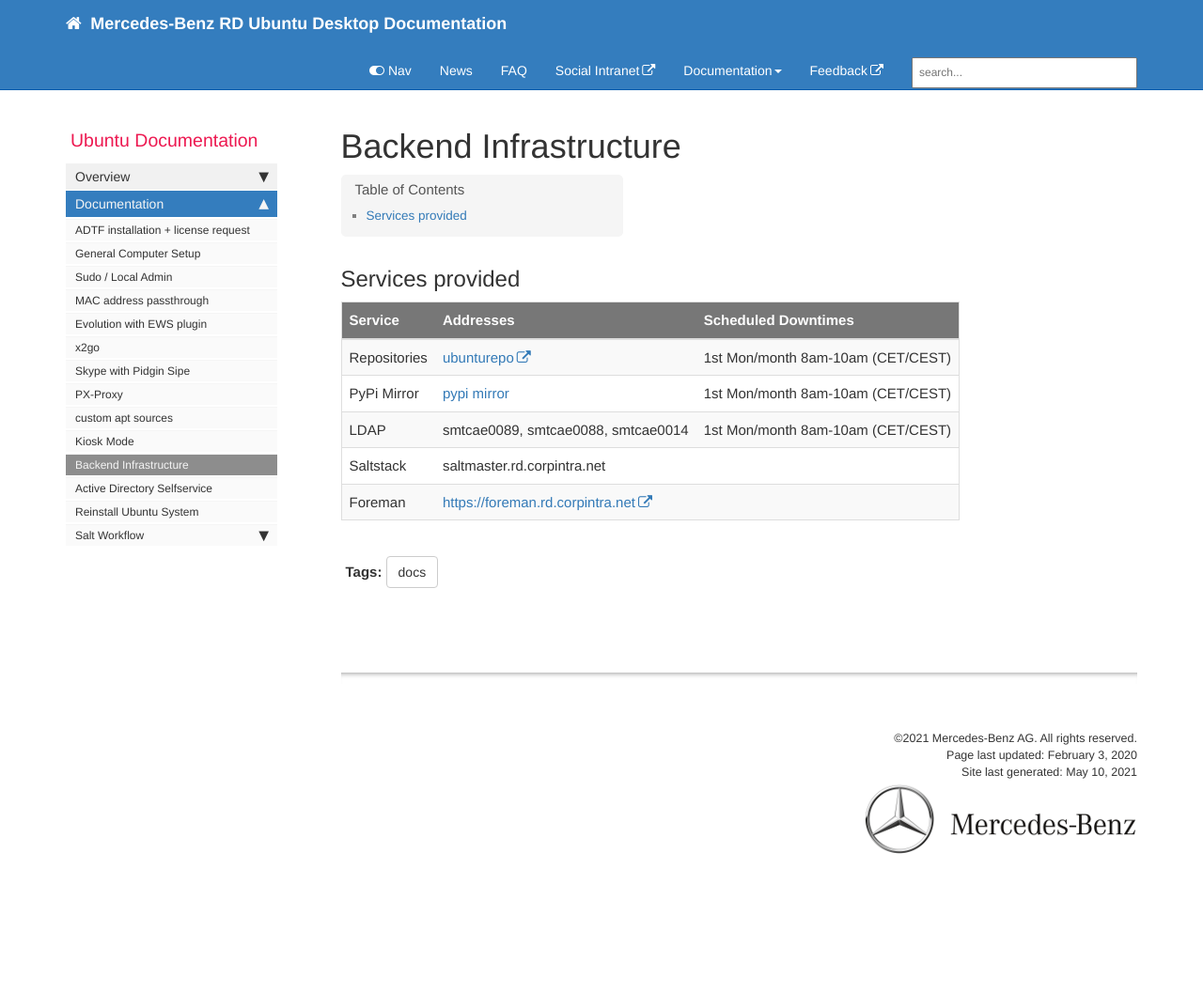
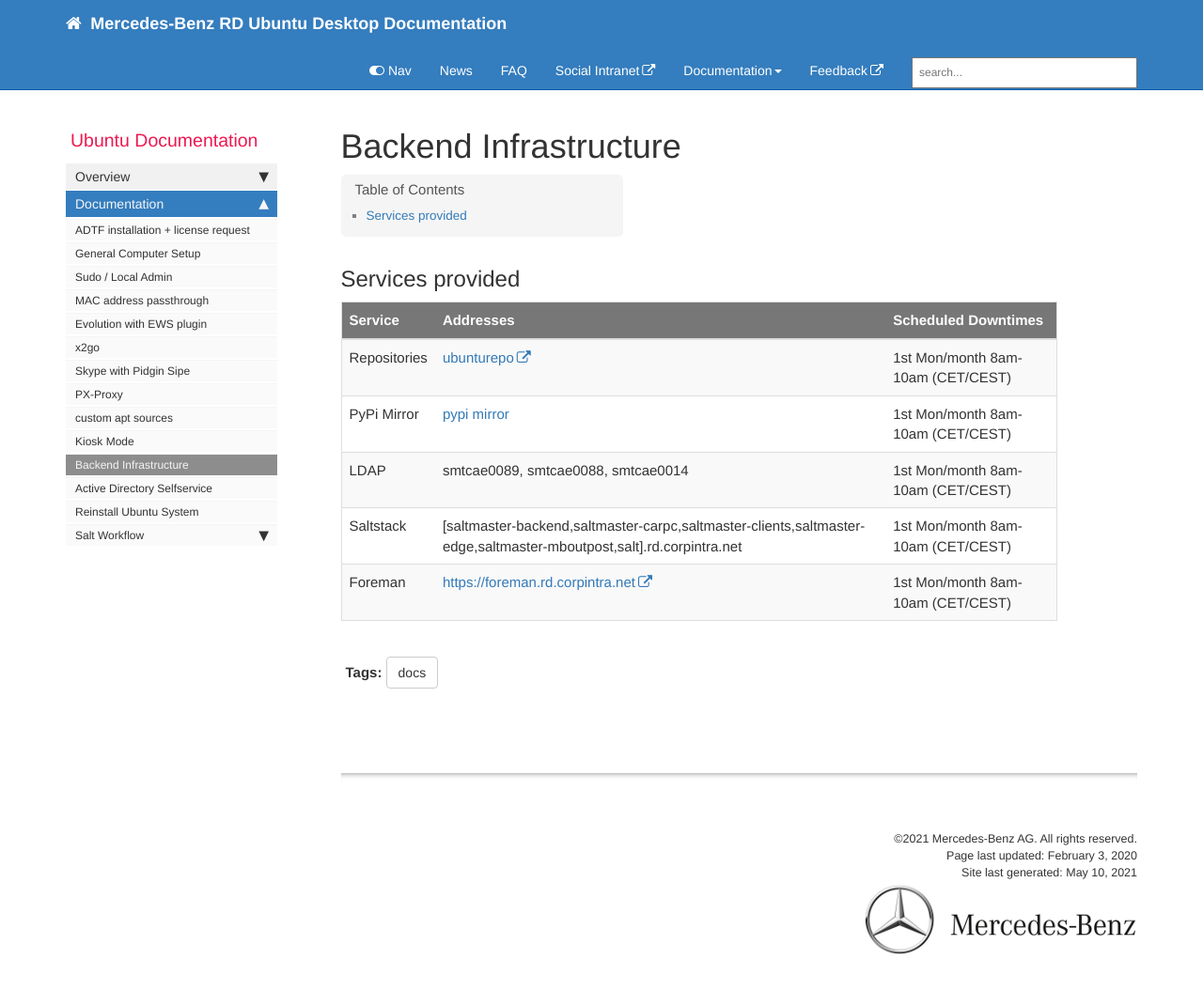
Before and after one commit to RajputPawan/Prometheus, a Jekyll site: the page built from pages/docs/backend_infrastructure.md, in a window 1280 px wide and 1079 px high. Shown: the top 1055 px of the window at 94% size. Built offline with Jekyll 4.4.1, drawn with Linux system fonts in a browser that asks for light colours; comment, search, counter and statistics services are not loaded.

Commit message:
correct information about saltmaster downtimes

```diff
--- a/pages/docs/backend_infrastructure.md
+++ b/pages/docs/backend_infrastructure.md
@@ -16,5 +16,5 @@
 | Repositories  | [ubunturepo](http://ubunturepo.rd.corpintra.net/)                         | 1st Mon/month 8am-10am (CET/CEST) |
 | PyPi Mirror   | [pypi mirror](ubunturepo.rd.corpintra.net:4040/root/pypi)                 | 1st Mon/month 8am-10am (CET/CEST) |
 | LDAP          | smtcae0089, smtcae0088, smtcae0014                                        | 1st Mon/month 8am-10am (CET/CEST) |
-| Saltstack     | saltmaster.rd.corpintra.net                                               |                                   |
-| Foreman       | [https://foreman.rd.corpintra.net](https://foreman.rd.corpintra.net)      |                                   |
+| Saltstack     | \[saltmaster-backend,saltmaster-carpc,saltmaster-clients,saltmaster-edge,saltmaster-mboutpost,salt\].rd.corpintra.net | 1st Mon/month 8am-10am (CET/CEST) |
+| Foreman       | [https://foreman.rd.corpintra.net](https://foreman.rd.corpintra.net)      | 1st Mon/month 8am-10am (CET/CEST) |
```
